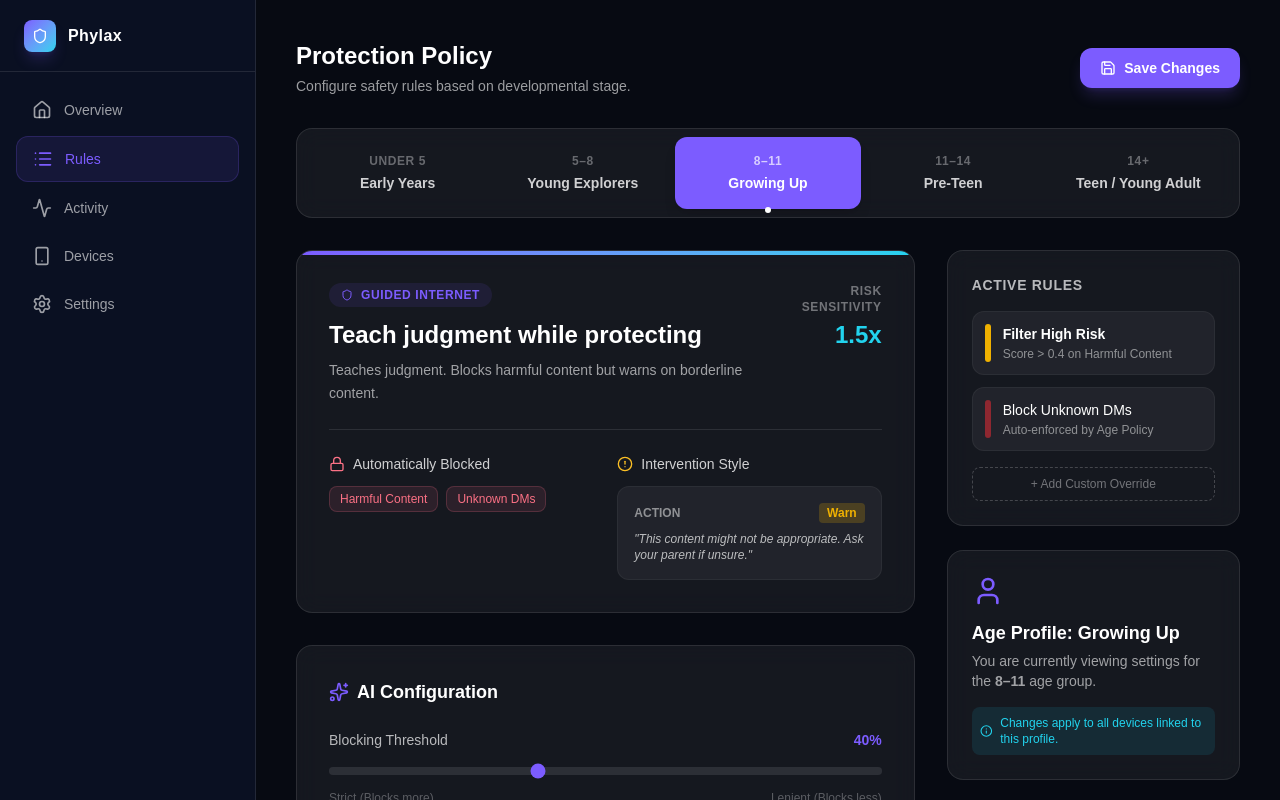
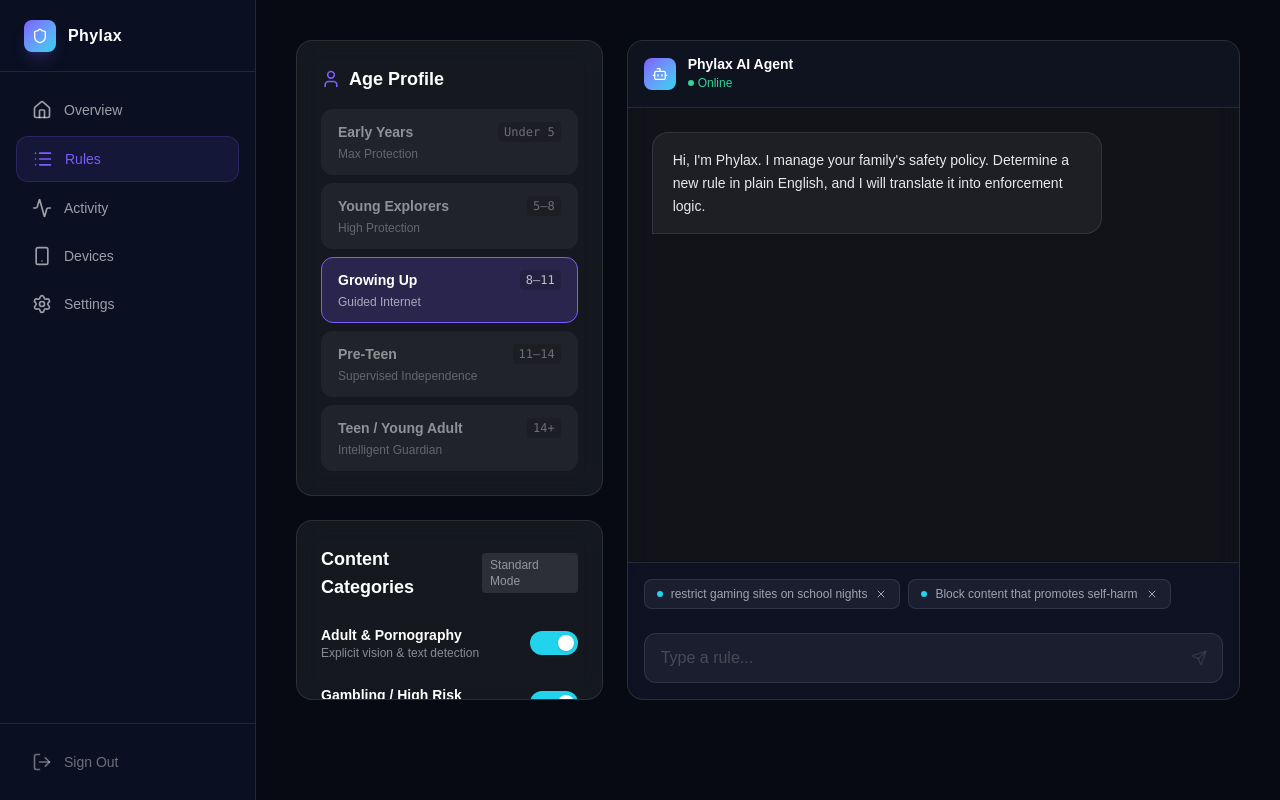
Before and after one commit to kyrispirosv-ux/phylax-landing, a Next.js app: page /rules in a window 1280 px wide. Shown: the top 800 px of the page. Built offline with nearby package versions, Linux system fonts and the light colour scheme.

Commit message:
feat(ui): implement split layout for rules page with age aware policy

```diff
--- a/app/(dashboard)/rules/page.tsx
+++ b/app/(dashboard)/rules/page.tsx
@@ -1,217 +1,232 @@
 'use client';
 
-import { useState, useEffect } from 'react';
-import { Shield, Save, AlertCircle, Check, Sparkles, User, Info, Lock } from 'lucide-react';
+import { useState, useEffect, useRef } from 'react';
+import { Shield, Save, AlertCircle, Check, Sparkles, User, Info, Lock, Send, Bot, X } from 'lucide-react';
 import { useStore } from '@/store/useStore';
 import { AGE_POLICIES, getPolicyForAge, AgeGroup } from '@/lib/policyEngine';
 
 export default function RulesPage() {
     const { ageGroup, setAgeGroup } = useStore();
     const [policy, setPolicy] = useState(getPolicyForAge(ageGroup));
-    const [localThreshold, setLocalThreshold] = useState(policy.blockThreshold * 100);
-    const [intent, setIntent] = useState('');
+    const [messages, setMessages] = useState<Array<{ role: 'user' | 'ai', text: string }>>([
+        { role: 'ai', text: "Hi, I'm Phylax. I manage your family's safety policy. Determine a new rule in plain English, and I will translate it into enforcement logic." }
+    ]);
+    const [inputValue, setInputValue] = useState('');
+    const messagesEndRef = useRef<HTMLDivElement>(null);
+
+    // Mock category toggles state
+    const [categories, setCategories] = useState({
+        adult: true,
+        gambling: true,
+        weapons: false,
+        social: false,
+        streaming: false
+    });
 
     useEffect(() => {
         const newPolicy = getPolicyForAge(ageGroup);
         setPolicy(newPolicy);
-        setLocalThreshold(newPolicy.blockThreshold * 100);
+
+        // Auto-update categories based on age policy
+        // This simulates the policy engine controlling the presets
+        if (newPolicy.id === 0) { // Under 5
+            setCategories({ adult: true, gambling: true, weapons: true, social: true, streaming: true });
+        } else if (newPolicy.id === 4) { // 14+
+            setCategories({ adult: true, gambling: true, weapons: false, social: false, streaming: false });
+        }
+        // ... other mapping logic would go here
     }, [ageGroup]);
 
-    const handleSave = () => {
-        // In a real app, we would save overrides here
-        console.log("Saving policy overrides for age group", ageGroup);
+    const scrollToBottom = () => {
+        messagesEndRef.current?.scrollIntoView({ behavior: "smooth" });
+    };
+
+    useEffect(() => {
+        scrollToBottom();
+    }, [messages]);
+
+    const handleSendMessage = (e?: React.FormEvent) => {
+        e?.preventDefault();
+        if (!inputValue.trim()) return;
+
+        // Add user message
+        const userMsg = inputValue;
+        setMessages(prev => [...prev, { role: 'user', text: userMsg }]);
+        setInputValue('');
+
+        // Simulate AI processing
+        setTimeout(() => {
+            setMessages(prev => [...prev, {
+                role: 'ai',
+                text: `I've processed that rule: "${userMsg}". I've updated the local vector store. The policy is now active.`
+            }]);
+        }, 1000);
+    };
+
+    const handleAgeSelect = (id: AgeGroup) => {
+        setAgeGroup(id);
+        const name = AGE_POLICIES[id].name;
+        setMessages(prev => [...prev, { role: 'ai', text: `Switched mode to ${name}. Global settings updated.` }]);
     };
 
     return (
-        <div className="max-w-5xl mx-auto space-y-8 pb-10">
-            <div className="flex items-center justify-between">
-                <div>
-                    <h1 className="text-2xl font-bold text-white mb-1">Protection Policy</h1>
-                    <p className="text-white/60 text-sm">Configure safety rules based on developmental stage.</p>
-                </div>
-                <button
-                    onClick={handleSave}
-                    className="bg-[#7C5CFF] hover:bg-[#7C5CFF]/90 text-white px-5 py-2.5 rounded-xl text-sm font-bold flex items-center gap-2 shadow-lg shadow-[#7C5CFF]/20 transition-all"
-                >
-                    <Save className="w-4 h-4" /> Save Changes
-                </button>
-            </div>
-
-            {/* Age Group Selector */}
-            <div className="glass-card p-2 rounded-2xl border border-white/10 flex p-1.5 overflow-x-auto">
+        <div className="h-[calc(100vh-140px)] flex flex-col lg:flex-row gap-6">
+            {/* LEFT COLUMN: Presets & Age Control */}
+            <div className="w-full lg:w-1/3 flex flex-col gap-6">
+                {/* Age Selector Card */}
+                <div className="glass-card p-6 rounded-2xl border border-white/10 shrink-0">
+                    <h2 className="text-lg font-bold text-white mb-4 flex items-center gap-2">
+                        <User className="w-5 h-5 text-[#7C5CFF]" /> Age Profile
+                    </h2>
+                    <div className="space-y-2">
                         {Object.values(AGE_POLICIES).map((p) => {
                             const isActive = ageGroup === p.id;
                             return (
                                 <button
                                     key={p.id}
-                            onClick={() => setAgeGroup(p.id)}
-                            className={`flex-1 min-w-[140px] px-4 py-4 rounded-xl transition-all relative group ${isActive
-                                    ? 'bg-[#7C5CFF] text-white shadow-lg'
-                                    : 'hover:bg-white/5 text-white/50 hover:text-white'
+                                    onClick={() => handleAgeSelect(p.id)}
+                                    className={`w-full text-left px-4 py-3 rounded-xl transition-all border ${isActive
+                                            ? 'bg-[#7C5CFF]/20 border-[#7C5CFF] text-white'
+                                            : 'bg-white/5 border-transparent text-white/50 hover:bg-white/10 hover:text-white'
                                         }`}
                                 >
-                            <div className="text-xs font-bold uppercase tracking-wider mb-1 opacity-70">{p.range}</div>
-                            <div className={`font-bold text-sm ${isActive ? 'text-white' : 'text-white/80'}`}>{p.name}</div>
-                            {isActive && (
-                                <div className="absolute -bottom-1 left-1/2 -translate-x-1/2 w-1.5 h-1.5 bg-white rounded-full" />
-                            )}
+                                    <div className="flex justify-between items-center mb-1">
+                                        <span className="font-bold text-sm">{p.name}</span>
+                                        <span className="text-xs font-mono opacity-70 bg-black/20 px-1.5 py-0.5 rounded">{p.range}</span>
+                                    </div>
+                                    <div className="text-xs opacity-60 line-clamp-1">{p.mode}</div>
                                 </button>
                             );
                         })}
                     </div>
-
-            <div className="grid lg:grid-cols-3 gap-8">
-                {/* Main Config Column */}
-                <div className="lg:col-span-2 space-y-8">
-                    {/* Policy Overview Card */}
-                    <div className="glass-card p-8 rounded-2xl border border-white/10 relative overflow-hidden">
-                        <div className="absolute top-0 left-0 w-full h-1 bg-gradient-to-r from-[#7C5CFF] to-[#22D3EE]" />
-
-                        <div className="flex items-start justify-between mb-6">
-                            <div>
-                                <div className="inline-flex items-center gap-2 px-3 py-1 rounded-full bg-[#7C5CFF]/10 text-[#7C5CFF] text-xs font-bold uppercase tracking-wider mb-3">
-                                    <Shield className="w-3 h-3" /> {policy.mode}
-                                </div>
-                                <h2 className="text-2xl font-bold text-white mb-2">{policy.philosophy}</h2>
-                                <p className="text-white/60 text-sm leading-relaxed max-w-xl">
-                                    {policy.description}
-                                </p>
-                            </div>
-                            <div className="hidden sm:flex flex-col items-end text-right">
-                                <div className="text-xs text-white/40 uppercase font-bold tracking-wider mb-1">Risk Sensitivity</div>
-                                <div className="text-2xl font-bold text-[#22D3EE]">{policy.sensitivityMultiplier}x</div>
-                            </div>
                 </div>
 
-                        <div className="grid sm:grid-cols-2 gap-6 pt-6 border-t border-white/10">
+                {/* Categories Presets */}
+                <div className="glass-card p-6 rounded-2xl border border-white/10 flex-1 overflow-y-auto">
+                    <div className="flex items-center justify-between mb-6">
+                        <h2 className="text-lg font-bold text-white">Content Categories</h2>
+                        <span className="text-xs px-2 py-1 rounded bg-white/10 text-white/50">Standard Mode</span>
+                    </div>
+
+                    <div className="space-y-6">
+                        <div className="flex items-center justify-between">
                             <div>
-                                <div className="text-sm font-medium text-white/80 mb-3 flex items-center gap-2">
-                                    <Lock className="w-4 h-4 text-[#FB7185]" /> Automatically Blocked
+                                <div className="font-bold text-white text-sm">Adult & Pornography</div>
+                                <div className="text-xs text-white/50">Explicit vision & text detection</div>
                             </div>
-                                <div className="flex flex-wrap gap-2">
-                                    {policy.blockedCategories.map((cat, i) => (
-                                        <span key={i} className="px-2.5 py-1 rounded-lg bg-[#FB7185]/10 text-[#FB7185] text-xs font-medium border border-[#FB7185]/20">
-                                            {cat}
-                                        </span>
+                            <button
+                                onClick={() => setCategories(p => ({ ...p, adult: !p.adult }))}
+                                className={`w-12 h-6 rounded-full relative transition-colors ${categories.adult ? 'bg-[#22D3EE]' : 'bg-white/10'}`}
+                            >
+                                <div className={`absolute top-1 w-4 h-4 rounded-full bg-white transition-all shadow-sm ${categories.adult ? 'left-7' : 'left-1'}`} />
+                            </button>
+                        </div>
+
+                        <div className="flex items-center justify-between">
+                            <div>
+                                <div className="font-bold text-white text-sm">Gambling / High Risk</div>
+                                <div className="text-xs text-white/50">Poker, betting, crypto scams</div>
+                            </div>
+                            <button
+                                onClick={() => setCategories(p => ({ ...p, gambling: !p.gambling }))}
+                                className={`w-12 h-6 rounded-full relative transition-colors ${categories.gambling ? 'bg-[#22D3EE]' : 'bg-white/10'}`}
+                            >
+                                <div className={`absolute top-1 w-4 h-4 rounded-full bg-white transition-all shadow-sm ${categories.gambling ? 'left-7' : 'left-1'}`} />
+                            </button>
+                        </div>
+
+                        <div className="flex items-center justify-between">
+                            <div>
+                                <div className="font-bold text-white text-sm">Weapons / Violence</div>
+                                <div className="text-xs text-white/50">Graphic imagery & shopping</div>
+                            </div>
+                            <button
+                                onClick={() => setCategories(p => ({ ...p, weapons: !p.weapons }))}
+                                className={`w-12 h-6 rounded-full relative transition-colors ${categories.weapons ? 'bg-[#22D3EE]' : 'bg-white/10'}`}
+                            >
+                                <div className={`absolute top-1 w-4 h-4 rounded-full bg-white transition-all shadow-sm ${categories.weapons ? 'left-7' : 'left-1'}`} />
+                            </button>
+                        </div>
+
+                        <div className="pt-4 border-t border-white/5 opacity-50">
+                            <div className="text-xs font-bold text-white/40 mb-3 uppercase">Age Restricted ({policy.range})</div>
+                            {policy.blockedCategories.slice(0, 3).map((cat, i) => (
+                                <div key={i} className="flex items-center justify-between mb-3 last:mb-0">
+                                    <span className="text-sm text-white/60">{cat}</span>
+                                    <Lock className="w-3 h-3 text-red-400" />
+                                </div>
                             ))}
-                                </div>
-                            </div>
-                            <div>
-                                <div className="text-sm font-medium text-white/80 mb-3 flex items-center gap-2">
-                                    <AlertCircle className="w-4 h-4 text-[#FBBF24]" /> Intervention Style
-                                </div>
-                                <div className="bg-white/5 rounded-xl p-4 border border-white/5">
-                                    <div className="flex items-center justify-between mb-2">
-                                        <span className="text-xs text-white/50 uppercase font-bold">Action</span>
-                                        <span className={`text-xs font-bold px-2 py-0.5 rounded capitalize ${policy.intervention.style === 'block' ? 'bg-red-500/20 text-red-500' :
-                                                policy.intervention.style === 'warn' ? 'bg-yellow-500/20 text-yellow-500' :
-                                                    'bg-blue-500/20 text-blue-500'
-                                            }`}>
-                                            {policy.intervention.style}
-                                        </span>
-                                    </div>
-                                    <div className="text-xs text-white/70 italic">
-                                        "{policy.intervention.message || 'No direct message shown.'}"
-                                    </div>
                         </div>
                     </div>
                 </div>
             </div>
 
-                    {/* AI Configuration */}
-                    <div className="glass-card p-8 rounded-2xl border border-white/10">
-                        <h3 className="text-lg font-bold text-white mb-6 flex items-center gap-2">
-                            <Sparkles className="w-5 h-5 text-[#7C5CFF]" /> AI Configuration
-                        </h3>
-
-                        <div className="space-y-8">
+            {/* RIGHT COLUMN: AI Chat */}
+            <div className="w-full lg:w-2/3 h-full flex flex-col">
+                <div className="glass-card flex-1 flex flex-col rounded-2xl border border-white/10 overflow-hidden relative">
+                    {/* Header */}
+                    <div className="p-4 border-b border-white/10 bg-[#0A1022]/50 flex items-center justify-between">
+                        <div className="flex items-center gap-3">
+                            <div className="w-8 h-8 rounded-lg bg-gradient-to-br from-[#7C5CFF] to-[#22D3EE] flex items-center justify-center">
+                                <Bot className="w-4 h-4 text-white" />
+                            </div>
                             <div>
-                                <div className="flex justify-between mb-2">
-                                    <label className="text-sm font-medium text-white/70">Blocking Threshold</label>
-                                    <span className="text-sm text-[#7C5CFF] font-bold">{localThreshold}%</span>
-                                </div>
-                                <input
-                                    type="range"
-                                    min="10" max="90"
-                                    value={localThreshold}
-                                    onChange={(e) => setLocalThreshold(Number(e.target.value))}
-                                    className="w-full h-2 bg-white/10 rounded-lg appearance-none cursor-pointer accent-[#7C5CFF]"
-                                />
-                                <div className="flex justify-between text-xs text-white/30 mt-2">
-                                    <span>Strict (Blocks more)</span>
-                                    <span>Lenient (Blocks less)</span>
-                                </div>
-                                <p className="text-xs text-white/40 mt-3 bg-white/5 p-3 rounded-lg">
-                                    Content with a risk score above <strong>{localThreshold / 100}</strong> will trigger the configured intervention.
-                                </p>
-                            </div>
-
-                            <div>
-                                <label className="block text-sm font-medium text-white/70 mb-2 flex items-center gap-2">
-                                    Parent Intention <Sparkles className="w-3 h-3 text-[#22D3EE]" />
-                                </label>
-                                <textarea
-                                    rows={3}
-                                    value={intent}
-                                    onChange={(e) => setIntent(e.target.value)}
-                                    placeholder='e.g., "Allow educational YouTube channels but block gaming videos on school nights."'
-                                    className="w-full bg-white/5 border border-white/10 rounded-xl px-4 py-3 text-white placeholder:text-white/20 focus:outline-none focus:border-[#22D3EE] transition-colors resize-none text-sm"
-                                />
-                                <p className="text-xs text-white/30 mt-2">
-                                    Phylax AI interprets this plain text to fine-tune the strictness for this age group.
-                                </p>
+                                <div className="font-bold text-white text-sm leading-none mb-1">Phylax AI Agent</div>
+                                <div className="text-xs text-[#34D399] flex items-center gap-1">
+                                    <span className="w-1.5 h-1.5 rounded-full bg-[#34D399]" /> Online
                                 </div>
                             </div>
                         </div>
                     </div>
 
-                {/* Sidebar / Active Rules */}
-                <div className="space-y-6">
-                    <div className="glass-card p-6 rounded-2xl border border-white/10">
-                        <h3 className="text-sm font-bold text-white mb-4 uppercase tracking-wider opacity-70">Active Rules</h3>
-                        <div className="space-y-3">
-                            {/* Dynamically generated dummy rules based on policy */}
-                            <div className="p-3 rounded-xl bg-white/5 border border-white/5 flex gap-3">
-                                <div className={`w-1.5 rounded-full ${policy.intervention.style === 'block' ? 'bg-red-500' : 'bg-yellow-500'}`} />
-                                <div>
-                                    <div className="text-sm font-bold text-white mb-0.5">
-                                        {policy.intervention.style === 'block' ? 'Block' : 'Filter'} High Risk
+                    {/* Chat Area */}
+                    <div className="flex-1 overflow-y-auto p-6 space-y-6 bg-black/20">
+                        {messages.map((msg, idx) => (
+                            <div key={idx} className={`flex ${msg.role === 'user' ? 'justify-end' : 'justify-start'}`}>
+                                <div className={`max-w-[80%] rounded-2xl px-5 py-4 text-sm leading-relaxed ${msg.role === 'user'
+                                        ? 'bg-[#7C5CFF] text-white rounded-br-none'
+                                        : 'bg-white/5 border border-white/10 text-white/90 rounded-bl-none'
+                                    }`}>
+                                    {msg.text}
                                 </div>
-                                    <div className="text-xs text-white/50">
-                                        Score &gt; {policy.blockThreshold} on {policy.blockedCategories[0]}
                             </div>
+                        ))}
+                        <div ref={messagesEndRef} />
+                    </div>
+
+                    {/* Input Area */}
+                    <div className="p-4 border-t border-white/10 bg-[#0A1022]/80 backdrop-blur-sm">
+
+                        {/* Active Rules Mini-view */}
+                        <div className="mb-4 flex gap-2 overflow-x-auto pb-2 scrollbar-hide">
+                            <div className="whitespace-nowrap px-3 py-1.5 rounded-lg bg-white/5 border border-white/10 text-xs text-white/60 flex items-center gap-2">
+                                <div className="w-1.5 h-1.5 rounded-full bg-[#22D3EE]" />
+                                restrict gaming sites on school nights
+                                <X className="w-3 h-3 hover:text-white cursor-pointer" />
+                            </div>
+                            <div className="whitespace-nowrap px-3 py-1.5 rounded-lg bg-white/5 border border-white/10 text-xs text-white/60 flex items-center gap-2">
+                                <div className="w-1.5 h-1.5 rounded-full bg-[#22D3EE]" />
+                                Block content that promotes self-harm
+                                <X className="w-3 h-3 hover:text-white cursor-pointer" />
                             </div>
                         </div>
 
-                            {policy.blockedCategories.slice(1, 4).map((cat, i) => (
-                                <div key={i} className="p-3 rounded-xl bg-white/5 border border-white/5 flex gap-3">
-                                    <div className="w-1.5 rounded-full bg-red-500/50" />
-                                    <div>
-                                        <div className="text-sm font-medium text-white mb-0.5">
-                                            Block {cat}
-                                        </div>
-                                        <div className="text-xs text-white/50">
-                                            Auto-enforced by Age Policy
-                                        </div>
-                                    </div>
-                                </div>
-                            ))}
-                        </div>
-                        <button className="w-full mt-4 py-2 rounded-lg border border-dashed border-white/20 text-white/40 text-xs font-medium hover:bg-white/5 hover:text-white transition-colors">
-                            + Add Custom Override
+                        <form onSubmit={handleSendMessage} className="relative">
+                            <input
+                                type="text"
+                                value={inputValue}
+                                onChange={(e) => setInputValue(e.target.value)}
+                                placeholder="Type a rule..."
+                                className="w-full bg-white/5 border border-white/10 rounded-xl pl-4 pr-12 py-3 text-white placeholder:text-white/20 focus:outline-none focus:border-[#7C5CFF] transition-all"
+                            />
+                            <button
+                                type="submit"
+                                disabled={!inputValue.trim()}
+                                className="absolute right-2 top-1/2 -translate-y-1/2 p-2 rounded-lg bg-[#7C5CFF] text-white disabled:opacity-50 disabled:bg-transparent disabled:text-white/20 hover:bg-[#7C5CFF]/90 transition-all"
+                            >
+                                <Send className="w-4 h-4" />
                             </button>
-                    </div>
-
-                    <div className="glass-card p-6 rounded-2xl border border-white/10 bg-gradient-to-b from-[#7C5CFF]/10 to-transparent">
-                        <User className="w-8 h-8 text-[#7C5CFF] mb-3" />
-                        <h3 className="text-lg font-bold text-white mb-1">Age Profile: {policy.name}</h3>
-                        <p className="text-sm text-white/60 mb-4">
-                            You are currently viewing settings for the <strong>{policy.range}</strong> age group.
-                        </p>
-                        <div className="flex items-center gap-2 text-xs text-[#22D3EE] bg-[#22D3EE]/10 p-2 rounded-lg">
-                            <Info className="w-4 h-4" />
-                            <span>Changes apply to all devices linked to this profile.</span>
-                        </div>
+                        </form>
                     </div>
                 </div>
             </div>
```
Lines whose indentation alone changed are shown as unchanged.
